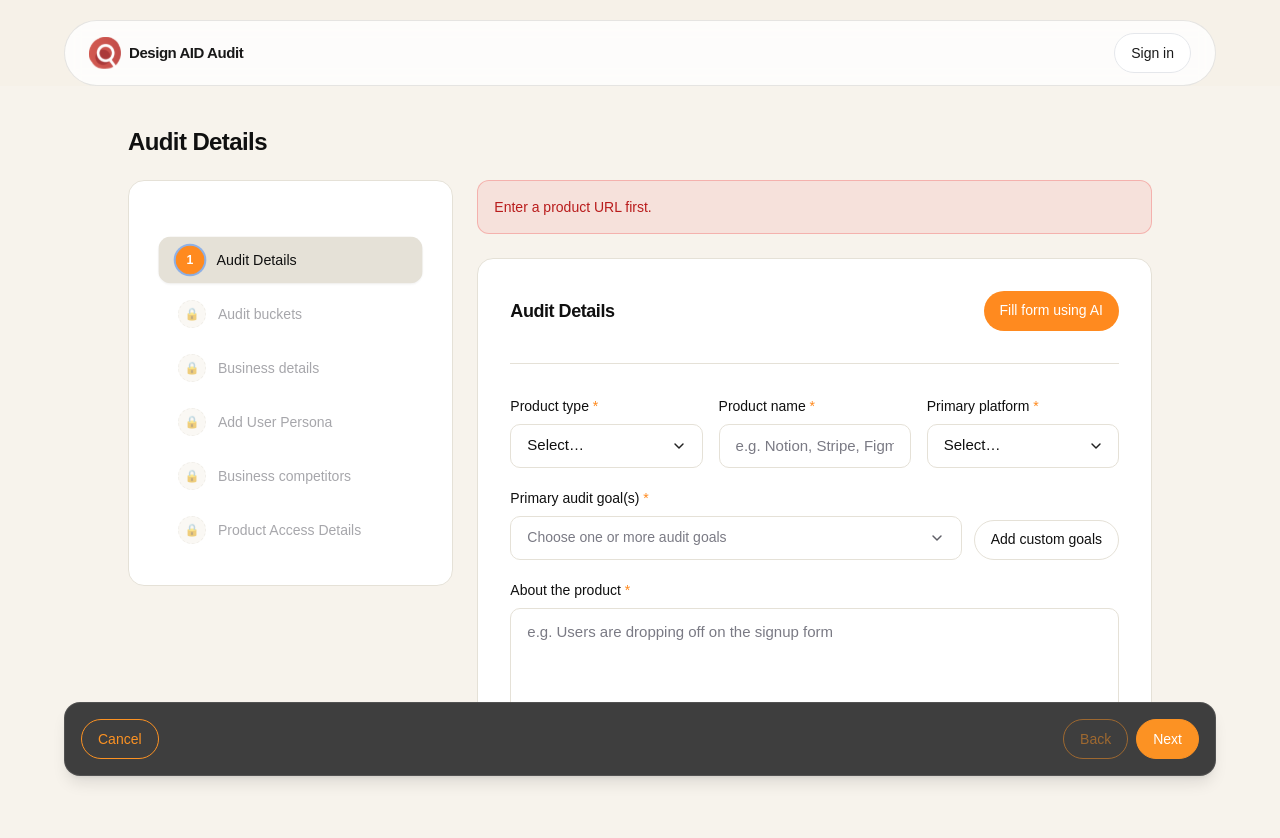
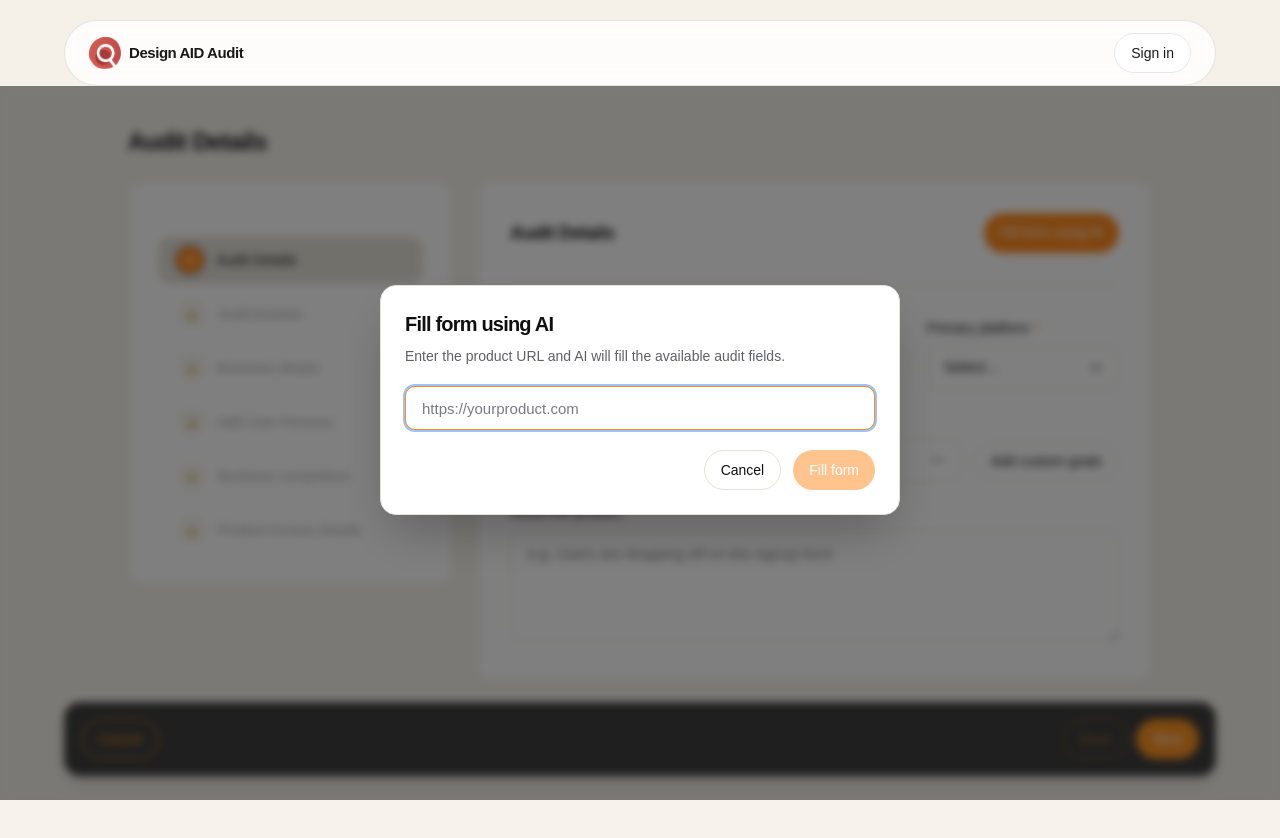
Before and after one commit to StudiovitaminD/ux-audit-tool, a Next.js app: page /audit in a window 1280 px wide. Both pictures are taken after a click on the button "Fill form using AI". Shown: the top 838 px of the page. Built offline with nearby package versions, Linux system fonts and the light colour scheme.

Commit message:
Add URL popup for AI form filling

```diff
--- a/src/components/audit/audit-form.tsx
+++ b/src/components/audit/audit-form.tsx
@@ -419,6 +419,8 @@ export function AuditForm() {
   const [error, setError] = useState<string | null>(null);
   const [extracting, setExtracting] = useState(false);
   const [aiFilling, setAiFilling] = useState(false);
+  const [aiUrlDialogOpen, setAiUrlDialogOpen] = useState(false);
+  const [aiProductUrl, setAiProductUrl] = useState("");
   const [extractError, setExtractError] = useState<string | null>(null);
   const [transcriptFileName, setTranscriptFileName] = useState<string | null>(null);
   const [uploadingScreenshots, setUploadingScreenshots] = useState(false);
@@ -733,12 +735,13 @@ export function AuditForm() {
     }
   }
 
-  async function fillFormUsingAi() {
-    const websiteUrl = payload.productUrl.trim();
+  async function fillFormUsingAi(enteredUrl: string) {
+    const websiteUrl = enteredUrl.trim();
     if (!websiteUrl) {
-      setError("Enter a product URL first.");
       return;
     }
+    setPayload((p) => ({ ...p, productUrl: websiteUrl }));
+    setAiUrlDialogOpen(false);
     setError(null);
     setAiFilling(true);
     try {
@@ -1524,13 +1527,40 @@ export function AuditForm() {
       onSubmit={onSubmit}
       className="grid gap-6 pb-32 lg:grid-cols-12"
     >
+      {aiUrlDialogOpen ? (
+        <div className="fixed inset-0 z-40 grid place-items-center bg-black/50 px-4 backdrop-blur-sm">
+          <div className="w-[min(520px,100%)] rounded-2xl border border-[color:var(--cream-dark)] bg-white p-6 shadow-2xl">
+            <h2 className="text-xl font-semibold text-[color:var(--ink)]">Fill form using AI</h2>
+            <p className="mt-2 text-sm text-[color:var(--ink-muted)]">
+              Enter the product URL and AI will fill the available audit fields.
+            </p>
+            <TextInput
+              autoFocus
+              type="url"
+              required={false}
+              value={aiProductUrl}
+              onChange={(e) => setAiProductUrl(e.target.value)}
+              className="mt-5"
+              placeholder="https://yourproduct.com"
+            />
+            <div className="mt-5 flex justify-end gap-3">
+              <Button type="button" variant="secondary" onClick={() => setAiUrlDialogOpen(false)}>
+                Cancel
+              </Button>
+              <Button type="button" variant="primary" onClick={() => void fillFormUsingAi(aiProductUrl)} disabled={!aiProductUrl.trim()}>
+                Fill form
+              </Button>
+            </div>
+          </div>
+        </div>
+      ) : null}
       {prefillLoading ? (
         <div className="lg:col-span-12 rounded-[var(--radius)] border border-[color:var(--cream-dark)] bg-white p-4 text-sm text-[color:var(--ink-muted)]">
           Prefilling audit form from previous report…
         </div>
       ) : null}
       {/* ADDED */}
-      {loading ? (
+      {loading || aiFilling ? (
         <div className="fixed inset-0 z-50 grid place-items-center bg-black/75 backdrop-blur-md transition-opacity">
           <div className="w-[min(480px,92vw)] rounded-2xl border border-[color:var(--cream-dark)] bg-[color:var(--card)] p-8 text-center shadow-2xl relative overflow-hidden">
             {/* Elegant Background Glow */}
@@ -1545,11 +1575,13 @@ export function AuditForm() {
             </div>
 
             <h2 className="mt-6 text-xl font-bold tracking-tight text-[color:var(--ink)]">
-              {creatingMessages[creatingIdx]}
+              {aiFilling ? "Filling form fields…" : creatingMessages[creatingIdx]}
             </h2>
 
             <p className="mt-2 text-sm text-[color:var(--ink-muted)]">
-              Running heuristic audits & generating your customized report.
+              {aiFilling
+                ? "Analyzing the product and updating your audit form."
+                : "Running heuristic audits & generating your customized report."}
             </p>
 
             <div className="mt-6 w-full h-1.5 bg-[color:var(--cream-dark)] rounded-full overflow-hidden relative">
@@ -1633,7 +1665,15 @@ export function AuditForm() {
               <div>
                 <h2 className="font-display text-lg font-semibold tracking-tight">Audit Details</h2>
               </div>
-              <Button type="button" variant="primary" onClick={fillFormUsingAi} disabled={aiFilling}>
+              <Button
+                type="button"
+                variant="primary"
+                onClick={() => {
+                  setAiProductUrl(payload.productUrl);
+                  setAiUrlDialogOpen(true);
+                }}
+                disabled={aiFilling}
+              >
                 {aiFilling ? "Filling…" : "Fill form using AI"}
               </Button>
             </div>
```
